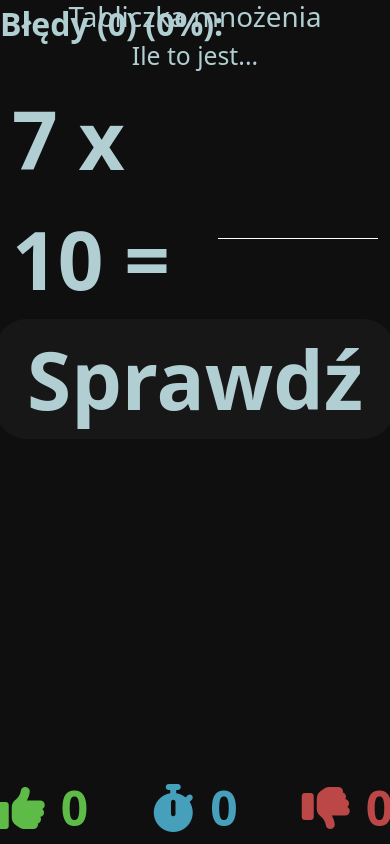
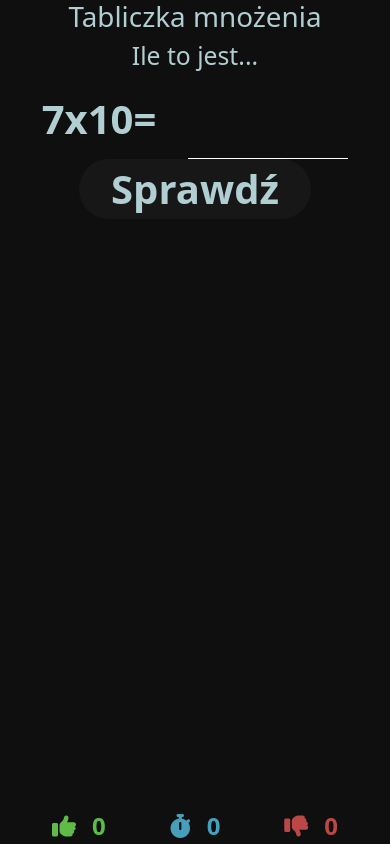
Before and after one commit to hclient/hclient.github.io, a plain HTML site: page mnozenie/index.html in a window 390 px wide. Drawn offline with Linux system fonts and the light colour scheme.

Commit message:
update for mobiles

```diff
--- a/mnozenie/index.html
+++ b/mnozenie/index.html
@@ -15,7 +15,7 @@
         <div class="content d-flex flex-column align-items-center">
             <h2>Ile to jest...</h2>
             <div class="equation d-flex align-items-center justify-content-center">
-                <div class="begin">9 x 3 =</div>
+                <div class="begin">9x3=</div>
                 <input type="number" class="result">
             </div>
             <button class="check">Sprawdź</button>
--- a/mnozenie/script.js
+++ b/mnozenie/script.js
@@ -44,7 +44,7 @@ function roll() {
     res = num1 * num2;
 
     input.value = "";
-    equation.innerHTML = num1+" x "+num2+" =";
+    equation.innerHTML = num1+"x"+num2+"=";
     begin = Date.now();
     update();
 }
@@ -61,6 +61,6 @@ function update() {
 function pop(rate) {
     popup.setAttribute("rating", (rate?1:0)+"");
     popup.querySelector(".title").innerHTML = rate?"Dobrze!":"Źle!";
-    popup.querySelector(".description").innerHTML = rate?"Oby tak dalej!":"Niestety nie, "+equation.innerHTML+" "+res+"<br>Napisałaś "+input.value;
+    popup.querySelector(".description").innerHTML = rate?"Oby tak dalej!":"Niestety nie, "+equation.innerHTML+res+"<br>Napisałaś "+input.value;
     popup.setAttribute("show", true);
 }
--- a/mnozenie/style.scss
+++ b/mnozenie/style.scss
@@ -1,6 +1,9 @@
 $bg: rgb(15, 15, 15);
 $c: rgb(177, 206, 211);
 
+* {
+    overflow: hidden;
+}
 body {
     background-color: $bg;
     color: $c;
@@ -121,3 +124,14 @@ body {
         font-weight: 800;
     }
 }
+@media only screen and (max-width: 1100px) {
+    body {
+        font-size: .5rem;
+        .badlist {
+            display: none;
+        }
+        .rating {
+            position: absolute;
+        }
+    }
+}
```
Also changed, not shown: mnozenie/style.min.css.
